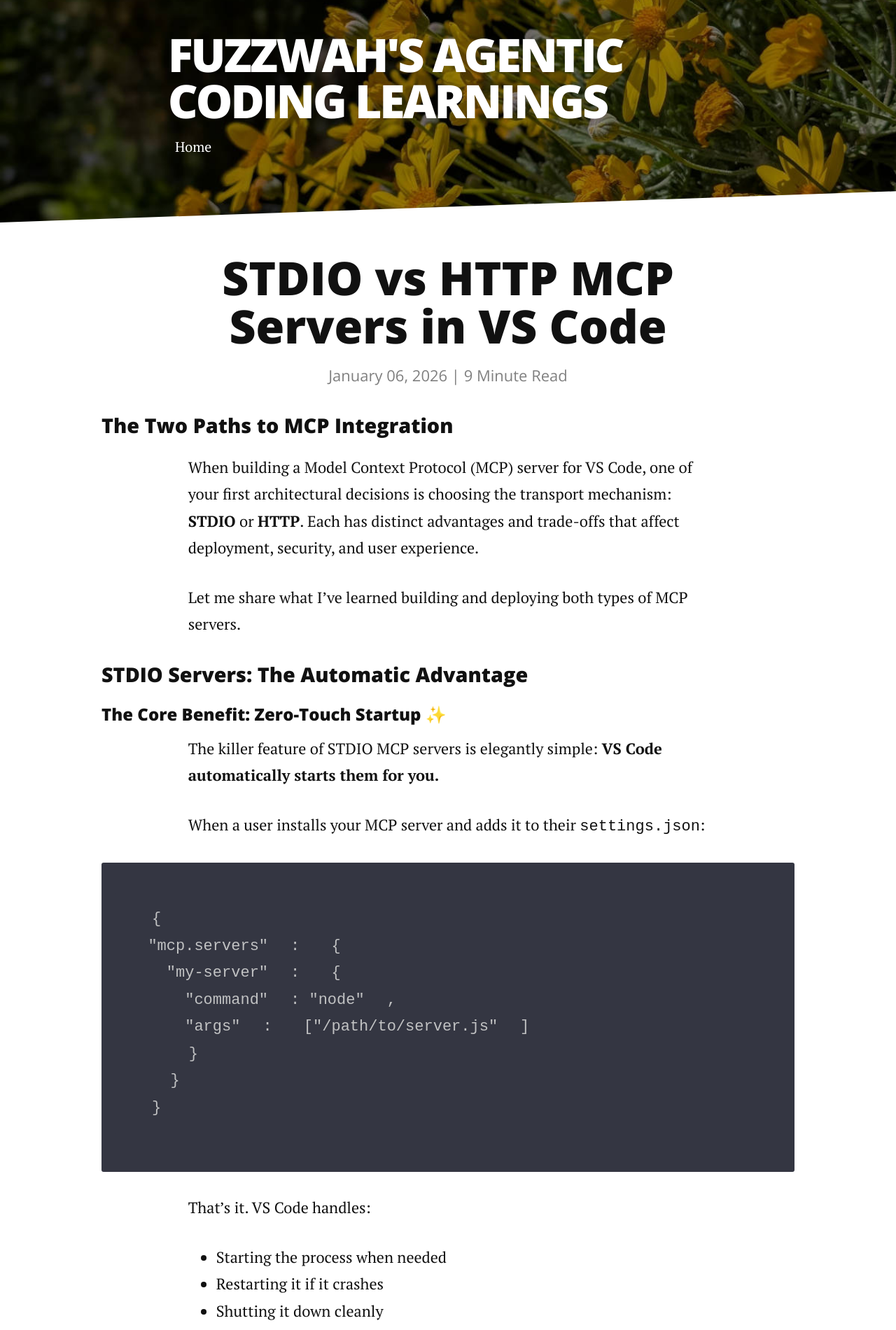
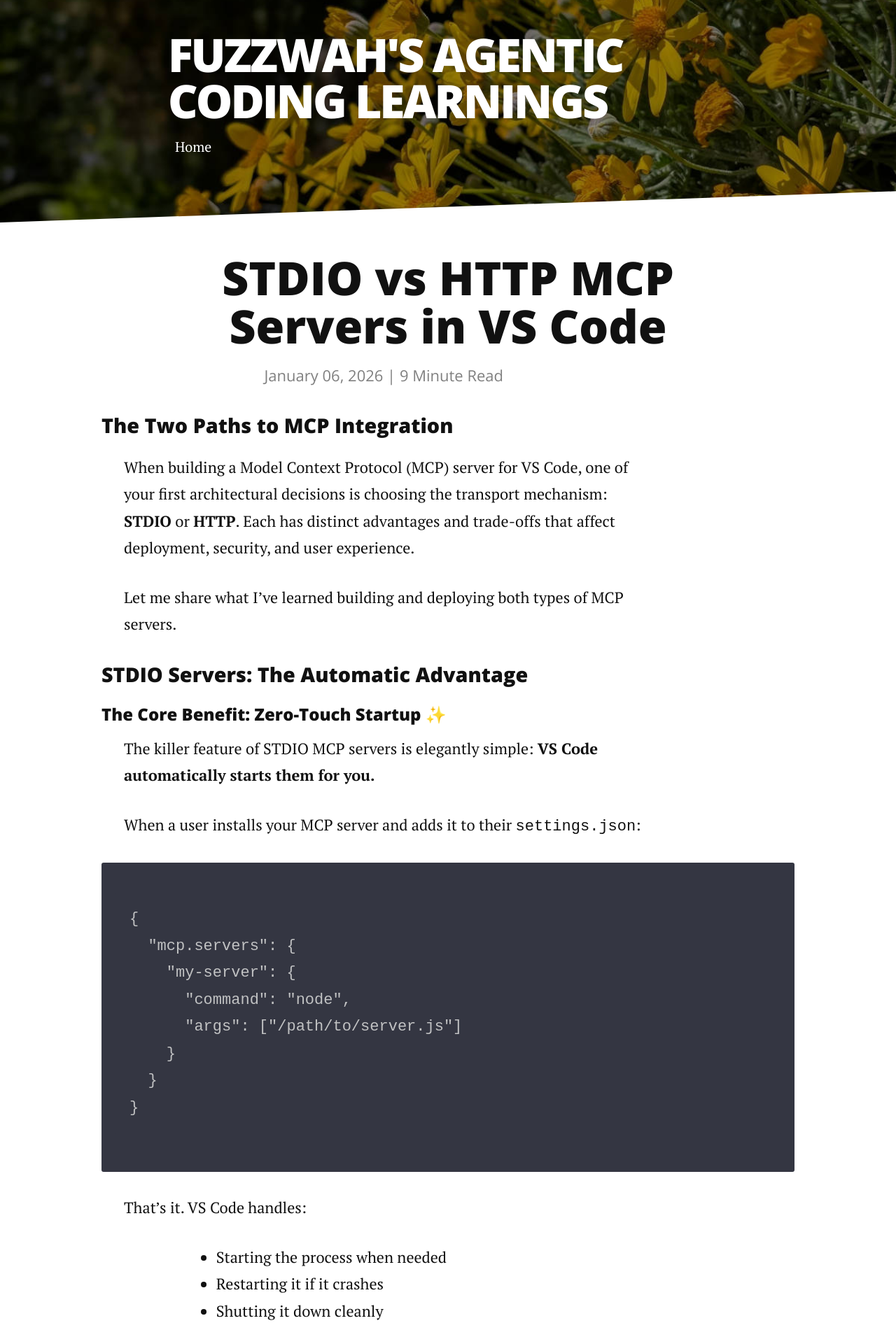
Before and after one commit to Fuzzwah/blog, a Jekyll site: the page built from _posts/2026-01-06-stdio-vs-http-mcp-servers-in-vscode.md, in a window 1280 px wide. Shown: the top 1901 px of the page at 70% size. Built offline with Jekyll 4.4.1, drawn with Linux system fonts in a browser that asks for light colours; nearby versions of some CDN libraries; some of the changed text lies outside the part shown.

Commit message:
text margin

```diff
--- a/assets/css/style.scss
+++ b/assets/css/style.scss
@@ -74,8 +74,6 @@
 	}
 }
 
-.post .p {
-	width: 75%;
-	float: none;
-	margin-left: 2rem;
+.post p {
+	margin-left: 2rem !important;
 }
```
